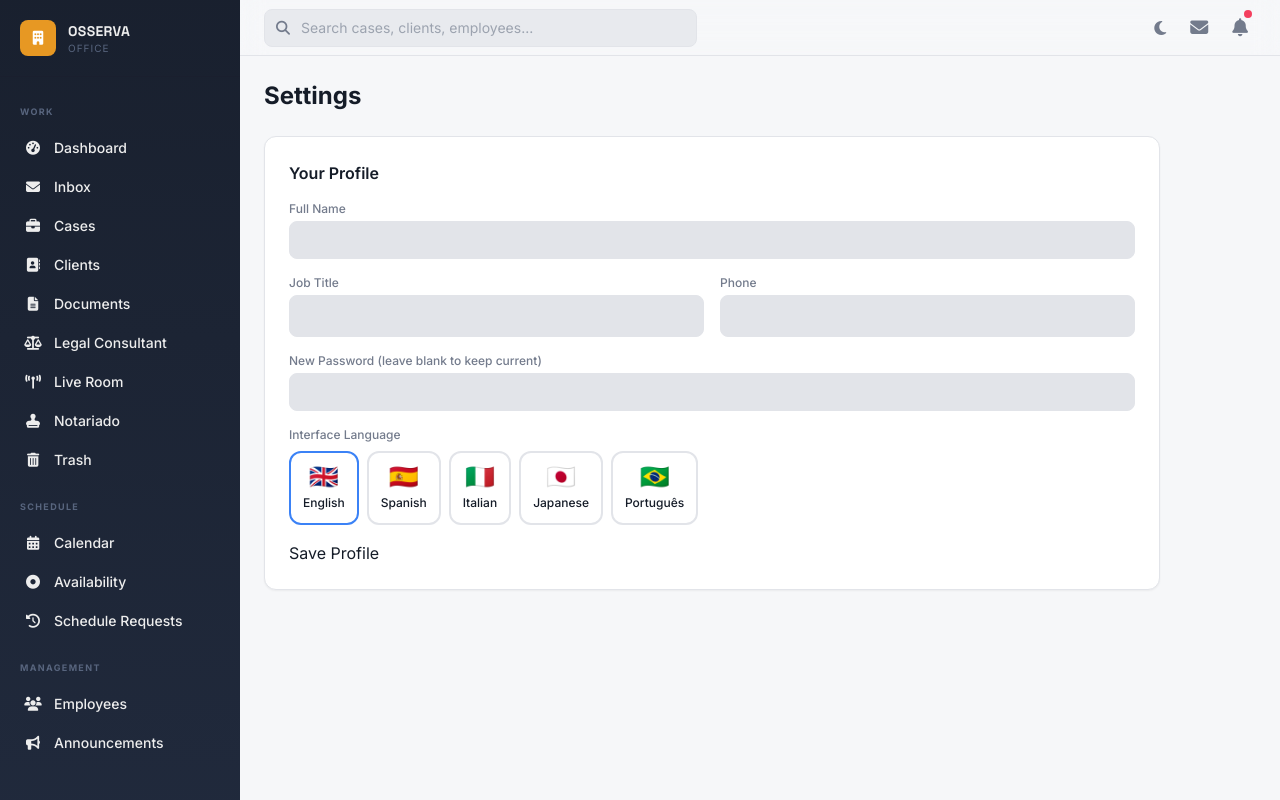
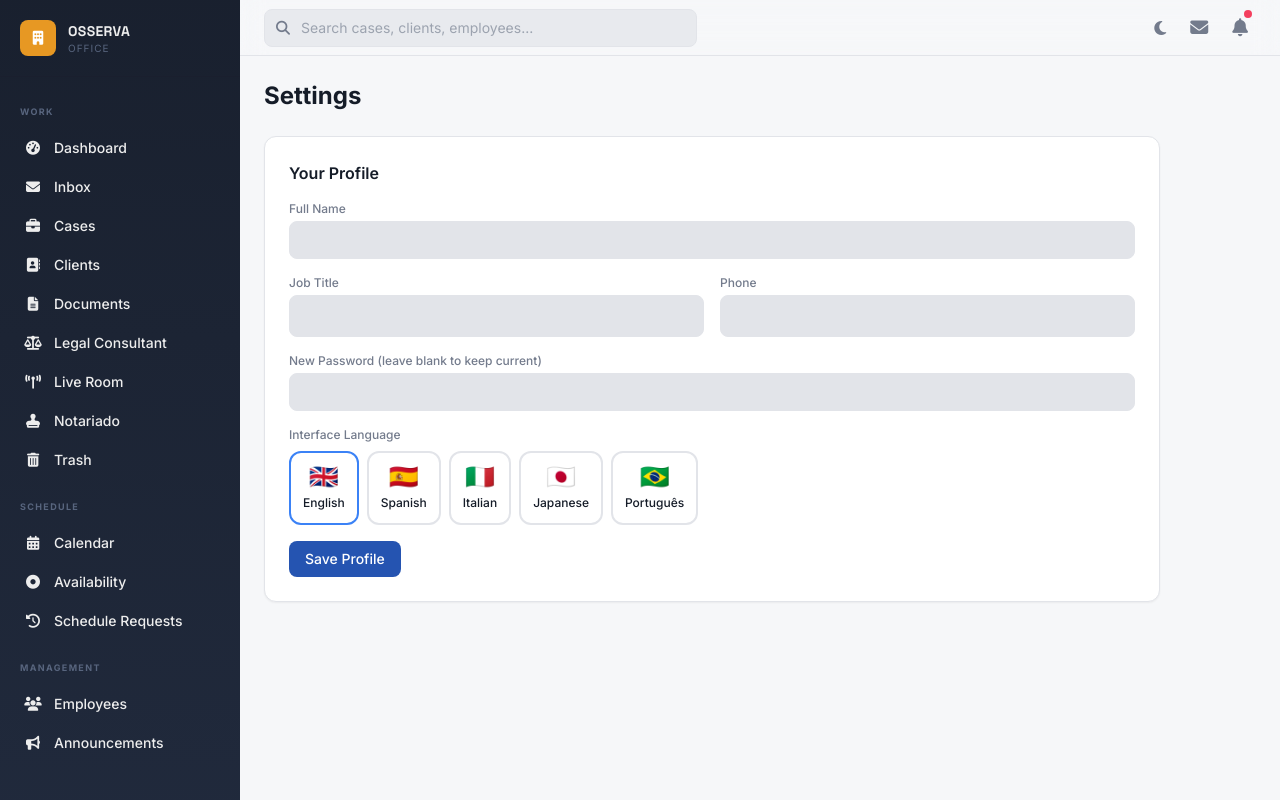
Before and after one commit to derod/osservaoffice, a Flask app: template app/templates/settings/index.html in a window 1280 px wide. Run offline with Flask 3, Linux system fonts and the light colour scheme; the template is opened without the code that fills it, so the values that code supplies are empty; some libraries are stand-ins or nearby versions.

Commit message:
Fix settings page: allow staff access and fix broken HTML buttons
- Remove staff redirect from settings.index so all users can view and
  update their profile (name, password, language); admin-only sections
  (AI Integrations, Gmail) are already guarded by role checks in the template
- Fix style attribute embedded inside class attribute on 3 buttons
  (Save Profile, Upload Files, Save Gmail Settings) and 2 code tags in
  settings/index.html — broken HTML was causing unstyled elements

Co-Authored-By: Claude Sonnet 4.6 <noreply@anthropic.com>

```diff
--- a/app/routes/other.py
+++ b/app/routes/other.py
@@ -552,8 +552,6 @@ from app.auth_utils import hash_password
 @settings_bp.route("")
 @login_required
 def index():
-    if g.user["role"] == "staff":
-        return redirect(url_for("dashboard.index"))
     # Mask stored API key for display
     raw_key = get_integration_setting("openai_api_key") or ""
     masked_key = ("*" * (len(raw_key) - 4) + raw_key[-4:]) if len(raw_key) > 4 else ("*" * len(raw_key))
--- a/app/templates/settings/index.html
+++ b/app/templates/settings/index.html
@@ -59,7 +59,8 @@
         </div>
 
         <button type="submit"
-          class="inline-flex items-center gap-2 style="background:hsl(var(--primary));color:hsl(var(--primary-foreground))" text-sm font-medium px-4 py-2 rounded-lg">
+          class="inline-flex items-center gap-2 text-sm font-medium px-4 py-2 rounded-lg"
+          style="background:hsl(var(--primary));color:hsl(var(--primary-foreground))">
           {{ _('Save Profile') }}
         </button>
       </form>
@@ -132,7 +133,7 @@
       <div class="text-xs text-[hsl(var(--muted-foreground))] mb-4 space-y-1">
         <div class="flex items-center gap-2">
           <span class="font-medium w-28">{{ _('Credentials') }}:</span>
-          <code class="text-[11px] style="background:hsl(var(--muted))" px-1.5 py-0.5 rounded font-mono">{{ gmail_creds_path }}</code>
+          <code class="text-[11px] px-1.5 py-0.5 rounded font-mono" style="background:hsl(var(--muted))">{{ gmail_creds_path }}</code>
           {% if gmail_configured %}
           <i class="fa-solid fa-check text-emerald-500 text-[10px]"></i>
           {% else %}
@@ -141,7 +142,7 @@
         </div>
         <div class="flex items-center gap-2">
           <span class="font-medium w-28">{{ _('Token') }}:</span>
-          <code class="text-[11px] style="background:hsl(var(--muted))" px-1.5 py-0.5 rounded font-mono">{{ gmail_token_path }}</code>
+          <code class="text-[11px] px-1.5 py-0.5 rounded font-mono" style="background:hsl(var(--muted))">{{ gmail_token_path }}</code>
           {% if gmail_has_token %}
           <i class="fa-solid fa-check text-emerald-500 text-[10px]"></i>
           {% else %}
@@ -164,7 +165,8 @@
             class="w-full text-sm text-[hsl(var(--muted-foreground))] file:mr-4 file:py-2 file:px-4 file:rounded-lg file:border-0 file:text-sm file:font-medium file:bg-slate-100 file:text-[hsl(var(--card-foreground))] hover:file:bg-slate-200">
         </div>
         <button type="submit"
-          class="inline-flex items-center gap-2 style="background:hsl(var(--primary));color:hsl(var(--primary-foreground))" text-sm font-medium px-4 py-2 rounded-lg">
+          class="inline-flex items-center gap-2 text-sm font-medium px-4 py-2 rounded-lg"
+          style="background:hsl(var(--primary));color:hsl(var(--primary-foreground))">
           <i class="fa-solid fa-upload text-xs"></i> {{ _('Upload Files') }}
         </button>
       </form>
@@ -192,7 +194,8 @@
           </label>
         </div>
         <button type="submit"
-          class="inline-flex items-center gap-2 style="background:hsl(var(--primary));color:hsl(var(--primary-foreground))" text-sm font-medium px-4 py-2 rounded-lg">
+          class="inline-flex items-center gap-2 text-sm font-medium px-4 py-2 rounded-lg"
+          style="background:hsl(var(--primary));color:hsl(var(--primary-foreground))">
           <i class="fa-solid fa-save text-xs"></i> {{ _('Save Gmail Settings') }}
         </button>
       </form>
```
